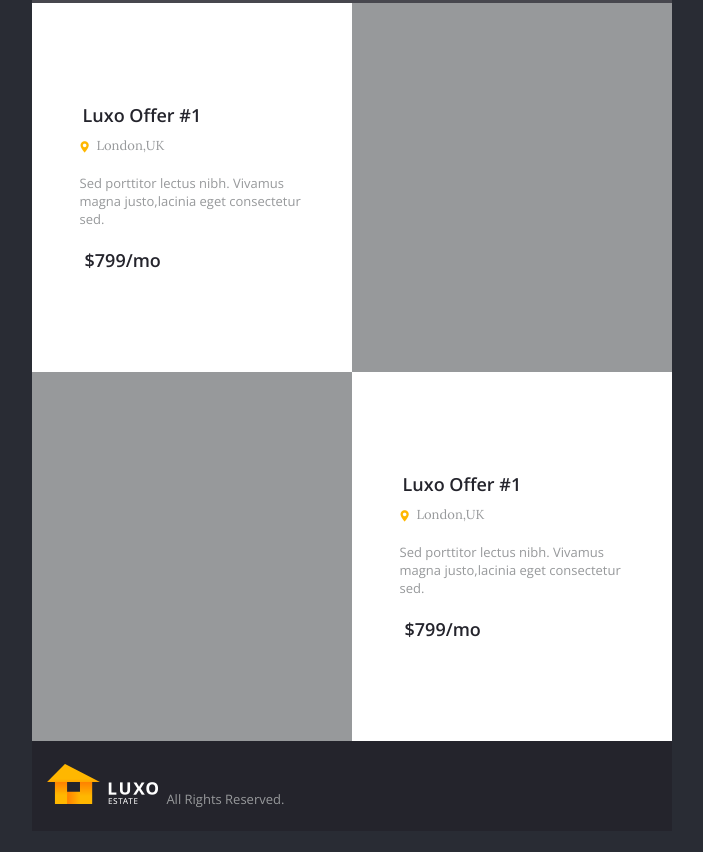
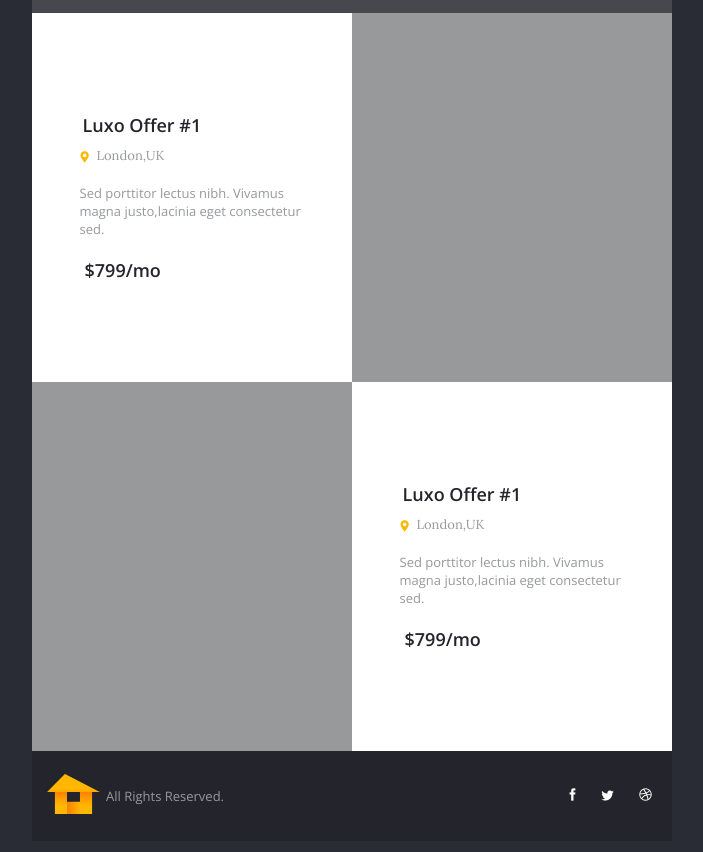
Before and after one commit to galina-palyukh/email-template, a plain HTML site: page index.html in a window 1280 px wide. Shown: the part 1353-2205 px from the top of the page, without its empty margins (288-991 px from the left). Before the commit the page ends 2184 px from the top, so only its background shows below. Drawn offline with nearby package versions, Linux system fonts and the light colour scheme.

Commit message:
finished email-template(but it is required to test better in outlook)

```diff
--- a/index.html
+++ b/index.html
@@ -23,7 +23,7 @@
         }
     </style>
 </head>
-<body style="padding: 0; margin: 0; box-sizing: border-box; background-color: #292c34; margin-top: 100px;">
+<body style="padding: 0; margin: 0; box-sizing: border-box; background-color: #292c34; margin: 100px 0;">
 
 
 <div style="max-width: 640px; margin: 0 auto;">
@@ -198,7 +198,7 @@
 
         </tr>
         <tr>
-            <td style="padding: 90px 15px 60px 15px; font-weight: 300; background-color: #47474e;" align="center">
+            <td style="padding: 80px 15px 80px 15px; font-weight: 300; background-color: #47474e;" align="center">
                 <p style="font-size: 35px; margin-bottom: 25px;">
                     <span style="color: #fff;">New</span>
                     <span style="color: #ffb600; font-style: italic; font-family:'Lora', sans-serif;">Life</span><span
@@ -267,31 +267,54 @@
             </td>
 
         </tr>
-
         <tr>
             <td>
 
                 <table width="100%" border="0" cellspacing="0" cellpadding="0" height="90"
                        style="background-color: #24242c; padding: 0 15px">
                     <tbody>
-                    <tr>
-                        <td align="left" valign="center" width="50%">
+                    <tr valign="center">
+                        <td align="left" valign="center">
 
-                            <a href="#" style="display: inline-block; padding: 5px 0; margin-right: 5px">
-                                <img src="https://raw.githubusercontent.com/galina-palyukh/email-template/master/images/logo.png"></a>
-
-                            <span style="color:#97999b;">All Rights Reserved.</span>
-                        </td>
-
-
-                        <td align="right" valign="center" width="50%">
-
-                            <table width="100%" border="0" cellspacing="0" cellpadding="0">
+                            <table border="0" cellspacing="0" cellpadding="0">
                                 <tbody>
                                 <tr>
                                     <td>
-                                        <a href="#">
+                                        <a href="#" style="display: inline-block; padding: 5px 0; margin-right: 6px">
+                                            <img src="https://raw.githubusercontent.com/galina-palyukh/email-template/master/images/logo-small.png"></a>
+                                    </td>
 
+                                    <td>
+                                        <span style="color:#97999b;">All Rights Reserved.</span>
+                                    </td>
+                                </tr>
+                                </tbody>
+                            </table>
+
+
+                        </td>
+
+                        <td align="right" valign="center">
+                            <table width="" border="0" cellspacing="0" cellpadding="0">
+                                <tbody>
+                                <tr>
+                                    <td>
+
+                                        <a href="#" target="_blank" style="padding: 5px; margin-right: 15px">
+                                            <img src="https://github.com/galina-palyukh/email-template/blob/master/images/icon-fb.png?raw=true "
+                                                 alt="icon-social">
+                                        </a>
+                                    </td>
+                                    <td>
+                                        <a href="#" target="_blank" style="padding: 5px; margin-right: 15px">
+                                            <img src="https://github.com/galina-palyukh/email-template/blob/master/images/icon-tw.png?raw=true "
+                                                 alt="icon-social">
+                                        </a>
+                                    </td>
+                                    <td>
+                                        <a href="#" target="_blank" style="padding: 5px;">
+                                            <img src="https://github.com/galina-palyukh/email-template/blob/master/images/icon-dr.png?raw=true "
+                                                 alt="icon-social">
                                         </a>
                                     </td>
                                 </tr>
```
